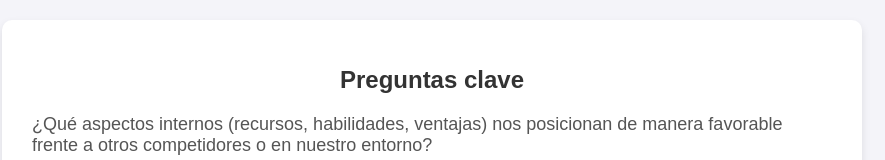
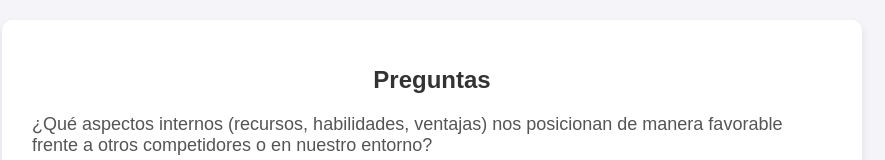
Before and after one commit to Freso0123/Diagramas, a plain HTML site: page Contenido.html in a window 1280 px wide. Shown: the top 160 px of the page, without its empty margins (208-1093 px from the left). Drawn offline with Linux system fonts and the light colour scheme.

Commit message:
Add files via upload

```diff
--- a/Contenido.html
+++ b/Contenido.html
@@ -9,7 +9,7 @@
 <body>
     <div class="container">
         <!-- Sección de preguntas -->
-        <h1>Preguntas clave</h1>
+        <h1>Preguntas</h1>
         <div class="question">
             <label for="fortalezas">¿Qué aspectos internos (recursos, habilidades, ventajas) nos posicionan de manera favorable frente a otros competidores o en nuestro entorno?</label>
             <textarea id="fortalezas" placeholder="Escribe tu respuesta aquí..."></textarea>
```
